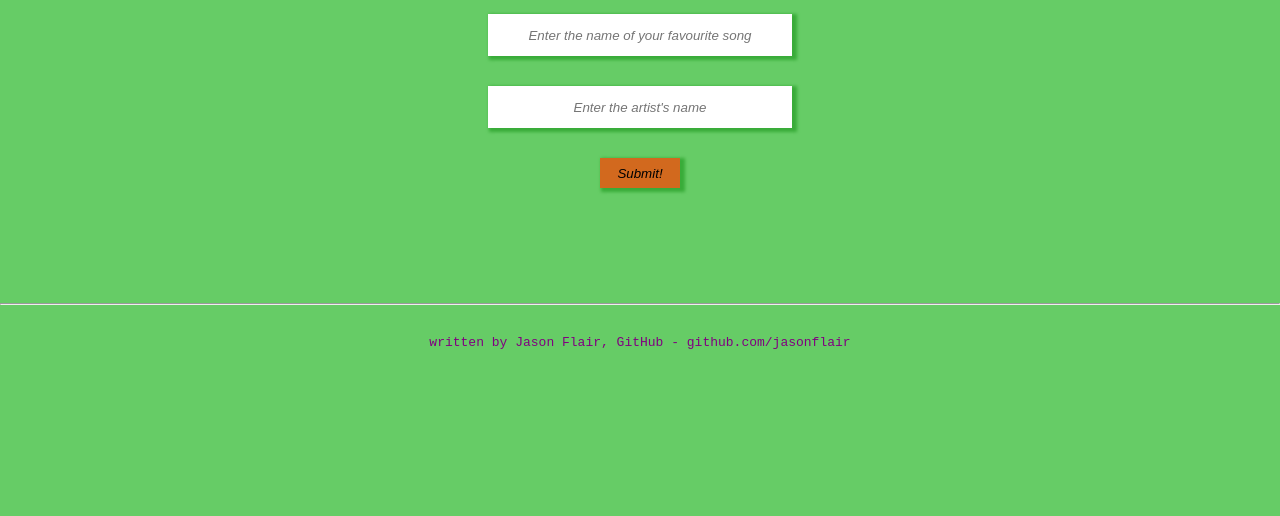
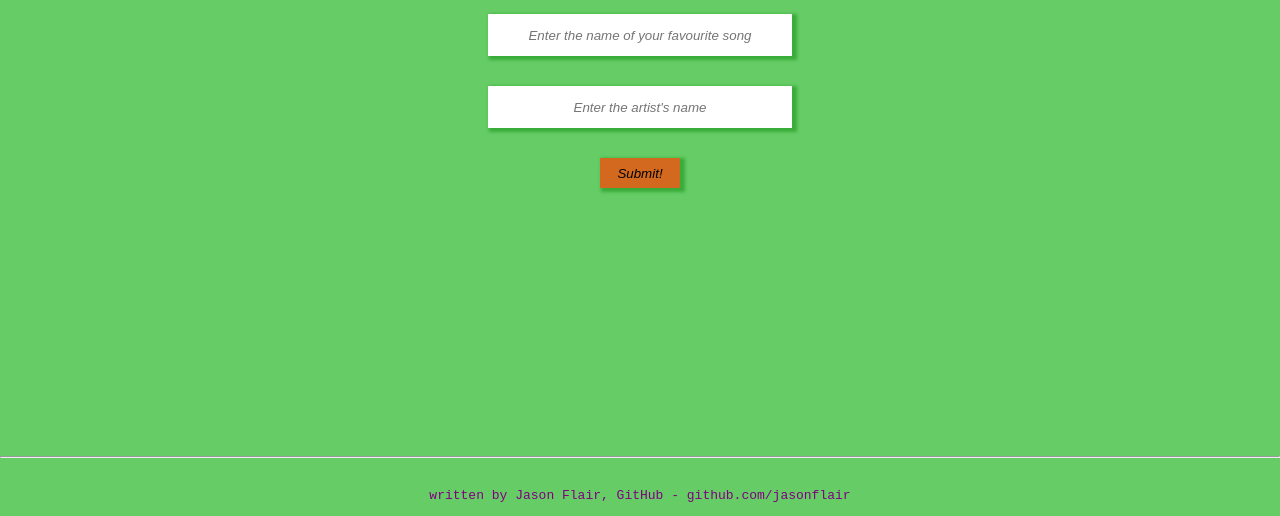
Before and after one commit to JasonFlair/FlairVibes_Tailor, a Flask app: page /fvt in a window 1280 px wide. Shown: the part 284-800 px from the top of the page. Run offline with Flask 2, Linux system fonts and the light colour scheme; some libraries are stand-ins or nearby versions.

Commit message:
fixed footer positioning, edited error messages

```diff
--- a/dynamic_webf/static/scripts/fvtailor.js
+++ b/dynamic_webf/static/scripts/fvtailor.js
@@ -41,8 +41,8 @@ $(document).ready(function(){
                 let message = `<h4>oops something went wrong, please try again some other time</h4>`;
                 $('section.recommendations').append(message);
                 } else if (tokenErr.status === 500) {
-                    let message = `<h4>oops something went wrong, please check your spellings</h4>
-                                    <p>note: the song submited might not be present on major streaming services like apple music and spotify</p>`;
+                    let message = `<h4>oops something went wrong, please check your submitted details</h4>
+                                    <p>note: the song submited might not be present on major streaming services like apple music and/or spotify</p>`;
                     $('section.recommendations').append(message);
                 }
             }
--- a/dynamic_webf/static/styles/footer.css
+++ b/dynamic_webf/static/styles/footer.css
@@ -1,7 +1,8 @@
 footer {
     width: 100%;
-    margin-top: 100px;
+    position: fixed;
     border-top: 1px;
+    bottom: 0;
 
 }
 footer p {
```
